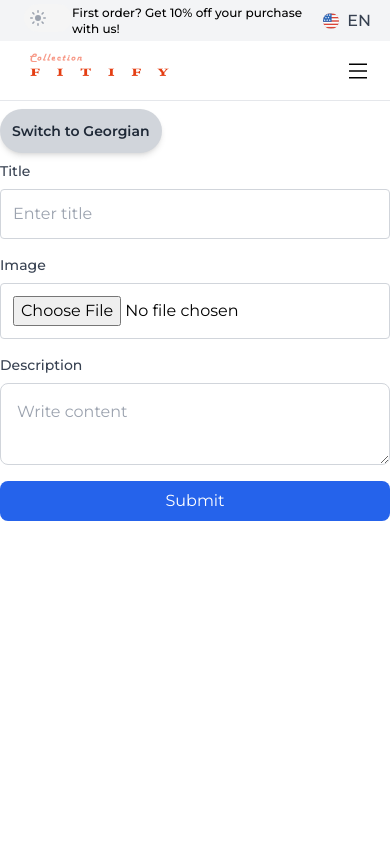
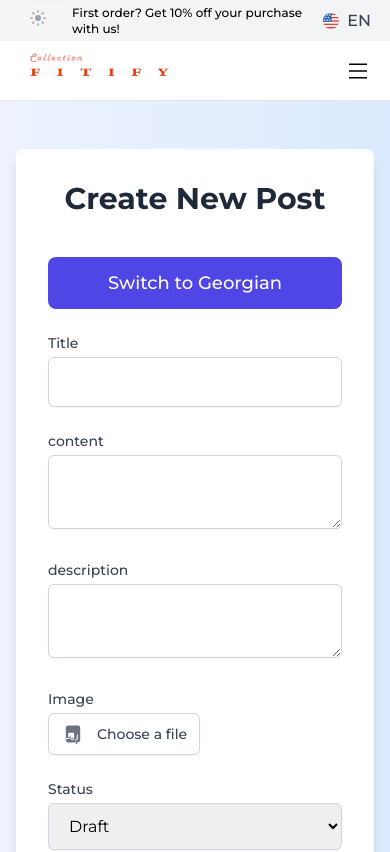
Before and after one commit to khatias/fitfy, a Next.js app: page /en/blog/create in a window 390 px wide. Shown: the top 852 px of the page. Built offline with nearby package versions, Linux system fonts and the light colour scheme; no server answers; the database is empty.

Commit message:
feat: Add descriptions in English (en) and Georgian (ka) to blog creator function and component. Update styles.

```diff
--- a/src/components/blogs/CreateBlogForm.tsx
+++ b/src/components/blogs/CreateBlogForm.tsx
@@ -1,5 +1,6 @@
 "use client";
 import React, { useState } from "react";
+import Image from "next/image";
 import { uploadFile } from "@/utils/files/uploadFile";
 import { createBlog } from "@/utils/blogs/blogCreator";
 
@@ -9,26 +10,43 @@ export function CreateBlogForm() {
     title_ka: string;
     content_en: string;
     content_ka: string;
+    description_en: string;
+    description_ka: string;
     status: string;
-        featured_image: File | string | null; // Change this to accept string as well
-        tags: string[];
+    featured_image: File | string | null;
   }>({
     title_en: "",
     title_ka: "",
     content_en: "",
     content_ka: "",
-        status: "",
+    description_en: "",
+    description_ka: "",
+    status: "Draft",
     featured_image: null,
-        tags: [],
   });
-
 
   const [errors, setErrors] = useState<{ [key: string]: string }>({});
   const [showGeorgian, setShowGeorgian] = useState(false);
-
   const handleInputChange = (
     e: React.ChangeEvent<HTMLInputElement | HTMLTextAreaElement>
   ) => {
+    const { name, value } = e.target;
+    setFormData((prev) => ({
+      ...prev,
+      [name]: value,
+    }));
+
+    // Clear the error for the updated field
+    setErrors((prevErrors) => {
+      const newErrors = { ...prevErrors };
+      if (newErrors[name]) {
+        delete newErrors[name]; // Remove the error for the specific field
+      }
+      return newErrors;
+    });
+  };
+
+  const handleSelectChange = (e: React.ChangeEvent<HTMLSelectElement>) => {
     const { name, value } = e.target;
     setFormData((prev) => ({
       ...prev,
@@ -43,7 +61,7 @@ export function CreateBlogForm() {
         const uploadedImageUrl = await uploadFile(file, "blogs");
         setFormData((prev) => ({
           ...prev,
-          featured_image: uploadedImageUrl, // assuming it's the correct field name
+          featured_image: uploadedImageUrl,
         }));
       } catch (error) {
         console.error("Error uploading image:", error);
@@ -56,39 +74,36 @@ export function CreateBlogForm() {
 
     const validationErrors: { [key: string]: string } = {};
 
-    // Validate title
     if (!formData.title_en) {
       validationErrors.title_en = "Title is required in English.";
     }
+
     if (!formData.title_ka) {
       validationErrors.title_ka = "Title is required in Georgian.";
     }
 
-    // Validate content
     if (!formData.content_en) {
       validationErrors.content_en = "Content is required in English.";
     }
     if (!formData.content_ka) {
       validationErrors.content_ka = "Content is required in Georgian.";
     }
+    if (!formData.description_en) {
+      validationErrors.description_en = "Content is required in English.";
+    }
+    if (!formData.description_ka) {
+      validationErrors.description_ka = "Content is required in Georgian.";
+    }
 
-    // Validate image
     if (!formData.featured_image) {
       validationErrors.featured_image = "Image is required.";
     }
 
-    // Validate tags (optional example, adjust according to your form)
-    if (formData.tags.length === 0) {
-      validationErrors.tags = "At least one tag is required.";
-    }
-
-    // If there are errors, set them and return to prevent submission
     if (Object.keys(validationErrors).length > 0) {
       setErrors(validationErrors);
       return;
     }
 
-    // Clear previous errors
     setErrors({});
 
     const formDataToSubmit = new FormData();
@@ -96,19 +111,19 @@ export function CreateBlogForm() {
     formDataToSubmit.append("title_ka", formData.title_ka);
     formDataToSubmit.append("content_en", formData.content_en);
     formDataToSubmit.append("content_ka", formData.content_ka);
+    formDataToSubmit.append("description_en", formData.description_en);
+    formDataToSubmit.append("description_ka", formData.description_ka);
+
     formDataToSubmit.append("status", formData.status);
 
     if (formData.featured_image) {
       formDataToSubmit.append("featured_image", formData.featured_image);
     }
-    formData.tags.forEach((tag, index) => {
-      formDataToSubmit.append(`tag_${index + 1}`, tag);
-    });
 
     try {
       const response = await createBlog(formDataToSubmit);
       if (response?.success) {
-        console.log("good");
+        console.log("Blog created successfully");
       } else {
         console.log("Error:", response?.message || "Unknown error");
       }
@@ -117,32 +132,30 @@ export function CreateBlogForm() {
     }
   };
 
-
   const handleToggle = () => {
     setShowGeorgian(!showGeorgian);
   };
 
   return (
-    <div className="lg:w-[576px] lg:h-[490px] justify-between">
-      <form onSubmit={handleSubmit}>
+    <div className="min-h-screen bg-gradient-to-r from-indigo-50 to-blue-100 flex items-center justify-center py-12 px-4 sm:px-6 lg:px-8">
+      <div className="max-w-md w-full bg-white shadow-lg rounded-lg p-8 space-y-6">
+        <h2 className="text-3xl font-bold text-gray-800 text-center mb-4">
+          Create New Post
+        </h2>
+
         <button
           type="button"
           onClick={handleToggle}
-          className={`mt-2 p-3 rounded-full text-sm font-semibold shadow-md mb-2 ${
-            showGeorgian
-              ? "bg-green-600 text-white hover:bg-green-700"
-              : "bg-gray-300 text-gray-800 hover:bg-gray-400"
-          } transition-all duration-300 transform `}
+          className="w-full bg-indigo-600 hover:bg-indigo-700 text-white font-medium py-3 rounded-lg transition duration-300 text-lg"
         >
           {showGeorgian ? "Switch to English" : "Switch to Georgian"}
         </button>
 
-        <div className="space-y-4">
-          {/* Title Input */}
-          <div className="flex flex-col space-y-2">
+        <form onSubmit={handleSubmit} className="space-y-6">
+          <div>
             <label
               htmlFor={showGeorgian ? "title_ka" : "title_en"}
-              className="text-sm font-medium text-gray-700 dark:text-gray-300"
+              className="block text-sm font-medium text-gray-700"
             >
               Title
             </label>
@@ -150,88 +163,167 @@ export function CreateBlogForm() {
               type="text"
               id={showGeorgian ? "title_ka" : "title_en"}
               name={showGeorgian ? "title_ka" : "title_en"}
-              className={`w-full p-3 rounded border ${
-                errors[showGeorgian ? "title_ka" : "title_en"]
-                  ? "border-red-500"
-                  : "border-gray-300"
-              }`}
-              placeholder={
-                showGeorgian ? "შეიყვანე პროდუქტის სახელი" : "Enter title"
-              }
               value={showGeorgian ? formData.title_ka : formData.title_en}
               onChange={handleInputChange}
+              className="mt-1 w-full border border-gray-300 rounded-md shadow-sm py-3 px-4 focus:outline-none focus:ring-2 focus:ring-indigo-500 sm:text-sm"
             />
             {errors[showGeorgian ? "title_ka" : "title_en"] && (
               <span className="text-red-500 text-sm">
                 {errors[showGeorgian ? "title_ka" : "title_en"]}
               </span>
             )}
-          </div>
-
-          {/* Image Input */}
-          <div className="flex flex-col space-y-2">
-            <label
-              htmlFor="image"
-              className="text-sm font-medium text-gray-700 dark:text-gray-300"
-            >
-              Image
-            </label>
-            <input
-              type="file"
-              id="image"
-              name="featured_image"
-              className={`w-full p-3 rounded border ${
-                errors.featured_image ? "border-red-500" : "border-gray-300"
-              }`}
-              onChange={handleUploadImage}
-            />
-            {errors.featured_image && (
-              <span className="text-red-500 text-sm">
-                {errors.featured_image}
-              </span>
+            {/* Display error for the other language */}
+            {!showGeorgian && errors.title_ka && (
+              <span className="text-red-500 text-sm">{errors.title_ka}</span>
+            )}
+            {showGeorgian && errors.title_en && (
+              <span className="text-red-500 text-sm">{errors.title_en}</span>
             )}
           </div>
 
-          {/* Content Input */}
-          <div className="flex flex-col space-y-2">
+          <div>
             <label
               htmlFor={showGeorgian ? "content_ka" : "content_en"}
-              className="text-sm font-medium text-gray-700 dark:text-gray-300"
+              className="block text-sm font-medium text-gray-700"
             >
-              Description
+              content
             </label>
             <textarea
               id={showGeorgian ? "content_ka" : "content_en"}
               name={showGeorgian ? "content_ka" : "content_en"}
-              className={`w-full p-4 rounded-lg border ${
-                errors[showGeorgian ? "content_ka" : "content_en"]
-                  ? "border-red-500"
-                  : "border-gray-300"
-              } focus:outline-none focus:ring-2 focus:ring-blue-500`}
-              placeholder={
-                showGeorgian
-                  ? "შეიყვანეთ მოკლე აღწერა პროდუქტის შესახებ"
-                  : "Write content"
-              }
               value={showGeorgian ? formData.content_ka : formData.content_en}
               onChange={handleInputChange}
-            ></textarea>
+              className="mt-1 w-full border border-gray-300 rounded-md shadow-sm py-3 px-4 focus:outline-none focus:ring-2 focus:ring-indigo-500 sm:text-sm"
+            />
             {errors[showGeorgian ? "content_ka" : "content_en"] && (
               <span className="text-red-500 text-sm">
                 {errors[showGeorgian ? "content_ka" : "content_en"]}
               </span>
             )}
+            {/* Display error for the other language */}
+            {!showGeorgian && errors.content_ka && (
+              <span className="text-red-500 text-sm">{errors.title_ka}</span>
+            )}
+            {showGeorgian && errors.title_en && (
+              <span className="text-red-500 text-sm">{errors.contetn_en}</span>
+            )}
           </div>
 
-          {/* Submit Button */}
+          <div>
+            <label
+              htmlFor={showGeorgian ? "description_ka" : "description_en"}
+              className="block text-sm font-medium text-gray-700"
+            >
+              description
+            </label>
+            <textarea
+              id={showGeorgian ? "description_ka" : "description_en"}
+              name={showGeorgian ? "description_ka" : "description_en"}
+              value={
+                showGeorgian ? formData.description_ka : formData.description_en
+              }
+              onChange={handleInputChange}
+              className="mt-1 w-full border border-gray-300 rounded-md shadow-sm py-3 px-4 focus:outline-none focus:ring-2 focus:ring-indigo-500 sm:text-sm"
+            />
+            {errors[showGeorgian ? "description_ka" : "description_en"] && (
+              <span className="text-red-500 text-sm">
+                {errors[showGeorgian ? "description_ka" : "descrition_en"]}
+              </span>
+            )}
+            {/* Display error for the other language */}
+            {!showGeorgian && errors.description_ka && (
+              <span className="text-red-500 text-sm">
+                {errors.description_ka}
+              </span>
+            )}
+            {showGeorgian && errors.title_en && (
+              <span className="text-red-500 text-sm">
+                {errors.description_en}
+              </span>
+            )}
+          </div>
+
+          <div>
+            <label
+              htmlFor="image"
+              className="block text-sm font-medium text-gray-700"
+            >
+              Image
+            </label>
+            <div className="mt-1 flex items-center">
+              <label
+                htmlFor="image"
+                className="relative cursor-pointer bg-white border border-gray-300 rounded-md shadow-sm py-2 px-3 hover:bg-gray-50 transition duration-300 flex items-center"
+              >
+                <svg
+                  xmlns="http://www.w3.org/2000/svg"
+                  className="h-6 w-6 mr-3 text-gray-500 transition duration-300"
+                  viewBox="0 0 20 20"
+                  fill="currentColor"
+                >
+                  <path
+                    fillRule="evenodd"
+                    d="M4 5a2 2 0 012-2h8a2 2 0 012 2v10a2 2 0 01-2 2H6a2 2 0 01-2-2V5zm3 4a1 1 0 00-1 1v3a1 1 0 001 1h3a1 1 0 001-1v-3a1 1 0 00-1-1H7zm5.328 9.223a.75.75 0 101.15-.966l-3.215-4.018a.75.75 0 00-1.036 0L4.328 13.257a.75.75 0 001.15.966l2.76-3.45A.75.75 0 008 10.75V14a.75.75 0 00.75.75h4.5a.75.75 0 00.75-.75v-3.25a.75.75 0 00-.542-.677z"
+                    clipRule="evenodd"
+                  />
+                </svg>
+                <span className="text-sm font-medium text-gray-700 transition duration-300">
+                  Choose a file
+                </span>
+                <input
+                  type="file"
+                  id="image"
+                  name="featured_image"
+                  onChange={handleUploadImage}
+                  className="absolute inset-0 w-full h-full opacity-0 cursor-pointer"
+                />
+              </label>
+              {formData.featured_image &&
+                typeof formData.featured_image === "string" && (
+                  <div className="ml-4 flex-shrink-0">
+                    <Image
+                      src={formData.featured_image}
+                      alt="Image preview"
+                      width={40}
+                      height={40}
+                      className="rounded-md object-cover"
+                    />
+                  </div>
+                )}
+            </div>
+            {errors.featured_image && (
+              <p className="mt-1 text-red-500 text-sm">
+                {errors.featured_image}
+              </p>
+            )}
+          </div>
+
+          <div>
+            <label className="block text-sm font-medium text-gray-700">
+              Status
+            </label>
+            <select
+              name="status"
+              value={formData.status}
+              onChange={handleSelectChange}
+              className="mt-1 w-full border border-gray-300 rounded-md shadow-sm py-3 px-4 focus:outline-none focus:ring-2 focus:ring-indigo-500 sm:text-sm"
+            >
+              <option value="Draft">Draft</option>
+              <option value="Published">Published</option>
+            </select>
+            {errors.status && (
+              <p className="mt-1 text-red-500 text-sm">{errors.status}</p>
+            )}
+          </div>
+
           <button
             type="submit"
-            className="w-full bg-blue-600 text-white py-2 rounded-lg"
+            className="w-full bg-indigo-600 hover:bg-indigo-700 text-white font-medium py-3 rounded-lg transition duration-300 text-lg"
           >
             Submit
           </button>
+        </form>
       </div>
-      </form>
     </div>
   );
 }
```
Also changed, not shown: src/utils/blogs/blogCreator.ts (+6 -1 lines). Lines whose indentation alone changed are shown as unchanged.
